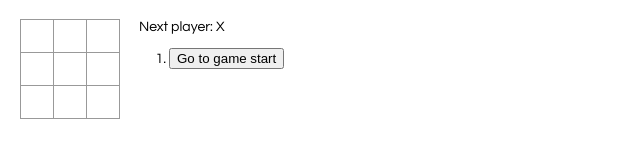
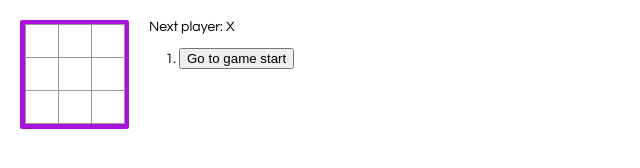
Before and after one commit to ihsancemil/TikTacToe-React, a React app: page / in a window 1280 px wide. Shown: the whole page, without its empty margins (0-640 px from the left). Built offline with nearby package versions, Linux system fonts and the light colour scheme.

Commit message:
[fix]: code cleanup and add some css

```diff
--- /dev/null
+++ b/src/components/board.js
@@ -0,0 +1,31 @@
+import React from 'react';
+import {Square} from './square'
+
+export function Board(props){
+  const renderSquare = (i) => {
+    return <Square
+      value={props.squares[i]}
+      onClick={() => props.onClick(i)}
+    />;
+  }
+
+  return (
+  <div className='board'>
+    <div className="board-row">
+    {renderSquare(0)}
+    {renderSquare(1)}
+    {renderSquare(2)}
+    </div>
+    <div className="board-row">
+    {renderSquare(3)}
+    {renderSquare(4)}
+    {renderSquare(5)}
+    </div>
+    <div className="board-row">
+    {renderSquare(6)}
+    {renderSquare(7)}
+    {renderSquare(8)}
+    </div>
+  </div>
+  );
+}
--- /dev/null
+++ b/src/components/game.js
@@ -0,0 +1,99 @@
+import React from 'react';
+import {Board} from "./board"
+
+export class Game extends React.Component {
+  constructor(props) {
+    super(props);
+
+    this.state = {
+    history: [{
+      squares: Array(9).fill(null),
+    }],
+    xIsNext: true,
+    stepNumber: 0,
+    };
+  }
+
+  calculateWinner(squares) {
+    const lines = [
+      [0, 1, 2],
+      [3, 4, 5],
+      [6, 7, 8],
+      [0, 3, 6],
+      [1, 4, 7],
+      [2, 5, 8],
+      [0, 4, 8],
+      [2, 4, 6],
+    ];
+    for (let i = 0; i < lines.length; i++) {
+      const [a, b, c] = lines[i];
+      if (squares[a] && squares[a] === squares[b] && squares[a] === squares[c]) {
+      return squares[a];
+      }
+    }
+    return null;
+  }
+
+  jumpTo(step) {
+    this.setState({
+    stepNumber: step,
+    xIsNext: (step % 2) === 0,
+    });
+  }
+
+  handleClick(i) {
+    const history = this.state.history.slice(0, this.state.stepNumber + 1);
+    const current = history[history.length - 1];
+    const squares = current.squares.slice();
+    if (this.calculateWinner(squares) || squares[i]) {
+      return;
+    }
+
+    squares[i] = this.state.xIsNext ? "X" : "O";
+    this.setState({
+    history: history.concat([{
+      squares: squares,
+    }]),
+    xIsNext: !this.state.xIsNext,
+    stepNumber: history.length,
+    })
+  }
+
+  render() {
+    const history = this.state.history;
+    const current = history[this.state.stepNumber];
+    const winner = this.calculateWinner(current.squares);
+    let status;
+    if (winner) {
+      status = 'Winner: ' + winner;
+    } else {
+      status = 'Next player: ' + (this.state.xIsNext ? 'X' : 'O');
+    }
+
+    const moves = history.map((step, move) => {
+    const desc = move ?
+        'Go to move #' + move :
+        'Go to game start';
+    return (
+      <li key={move}>
+      <button onClick={() => this.jumpTo(move)}>{desc}</button>
+      </li>
+    );
+    });
+
+    return (
+    <div className="game">
+      <div className="game-board">
+      <Board
+      squares={current.squares}
+      onClick={(i) => this.handleClick(i)}
+      />
+      </div>
+      <div className="game-info">
+      <div>{status}</div>
+      <ol>{moves}</ol>
+      </div>
+    </div>
+    );
+  }
+}
--- /dev/null
+++ b/src/components/square.js
@@ -0,0 +1,9 @@
+import React from 'react';
+
+export function Square(props) {
+  return (
+    <button className="square" onClick={props.onClick}>
+      {props.value}
+    </button>
+  );
+}
--- a/src/index.css
+++ b/src/index.css
@@ -32,6 +32,11 @@ body {
     width: 34px;
   }
 
+  .board {
+    border: 5px solid #a1d;
+    border-radius: 2%;
+  }
+
   .square:focus {
     outline: none;
   }
--- a/src/index.js
+++ b/src/index.js
@@ -1,146 +1,7 @@
-import React from 'react';
 import ReactDOM from 'react-dom/client';
 import './index.css';
-
-function Square(props) {
-  return (
-    <button className="square" onClick={props.onClick}>
-      {props.value}
-    </button>
-  );
-}
-
-  class Board extends React.Component {
-
-    renderSquare(i) {
-      return <Square
-        value={this.props.squares[i]}
-        onClick={() => this.props.onClick(i)}
-      />;
-    }
-
-    render() {
-      return (
-        <div>
-          <div className="board-row">
-            {this.renderSquare(0)}
-            {this.renderSquare(1)}
-            {this.renderSquare(2)}
-          </div>
-          <div className="board-row">
-            {this.renderSquare(3)}
-            {this.renderSquare(4)}
-            {this.renderSquare(5)}
-          </div>
-          <div className="board-row">
-            {this.renderSquare(6)}
-            {this.renderSquare(7)}
-            {this.renderSquare(8)}
-          </div>
-        </div>
-      );
-    }
-  }
-
-  class Game extends React.Component {
-    constructor(props) {
-      super(props);
-
-      this.state = {
-        history: [{
-          squares: Array(9).fill(null),
-        }],
-        xIsNext: true,
-        stepNumber: 0,
-      };
-    }
-
-    jumpTo(step) {
-      this.setState({
-        stepNumber: step,
-        xIsNext: (step % 2) === 0,
-      });
-    }
-
-    handleClick(i) {
-      const history = this.state.history.slice(0, this.state.stepNumber + 1);
-      const current = history[history.length - 1];
-      const squares = current.squares.slice();
-        if (calculateWinner(squares) || squares[i]) {
-          return;
-        }
-
-      squares[i] = this.state.xIsNext ? "X" : "O";
-      this.setState({
-        history: history.concat([{
-          squares: squares,
-        }]),
-        xIsNext: !this.state.xIsNext,
-        stepNumber: history.length,
-      })
-    }
+import {Game} from './components/game'
 
 
-    render() {
-      const history = this.state.history;
-      const current = history[this.state.stepNumber];
-      const winner = calculateWinner(current.squares);
-      let status;
-      if (winner) {
-        status = 'Winner: ' + winner;
-      } else {
-        status = 'Next player: ' + (this.state.xIsNext ? 'X' : 'O');
-      }
-
-      const moves = history.map((step, move) => {
-        const desc = move ?
-          'Go to move #' + move :
-          'Go to game start';
-        return (
-          <li key={move}>
-            <button onClick={() => this.jumpTo(move)}>{desc}</button>
-          </li>
-        );
-      });
-
-      return (
-        <div className="game">
-          <div className="game-board">
-          <Board
-            squares={current.squares}
-            onClick={(i) => this.handleClick(i)}
-          />
-          </div>
-          <div className="game-info">
-            <div>{status}</div>
-            <ol>{moves}</ol>
-          </div>
-        </div>
-      );
-    }
-  }
-
-  function calculateWinner(squares) {
-    const lines = [
-      [0, 1, 2],
-      [3, 4, 5],
-      [6, 7, 8],
-      [0, 3, 6],
-      [1, 4, 7],
-      [2, 5, 8],
-      [0, 4, 8],
-      [2, 4, 6],
-    ];
-    for (let i = 0; i < lines.length; i++) {
-      const [a, b, c] = lines[i];
-      if (squares[a] && squares[a] === squares[b] && squares[a] === squares[c]) {
-        return squares[a];
-      }
-    }
-    return null;
-  }
-
-  // ========================================
-
-  const root = ReactDOM.createRoot(document.getElementById("root"));
-  root.render(<Game />);
+const root = ReactDOM.createRoot(document.getElementById("root"));
+root.render(<Game />);
```
